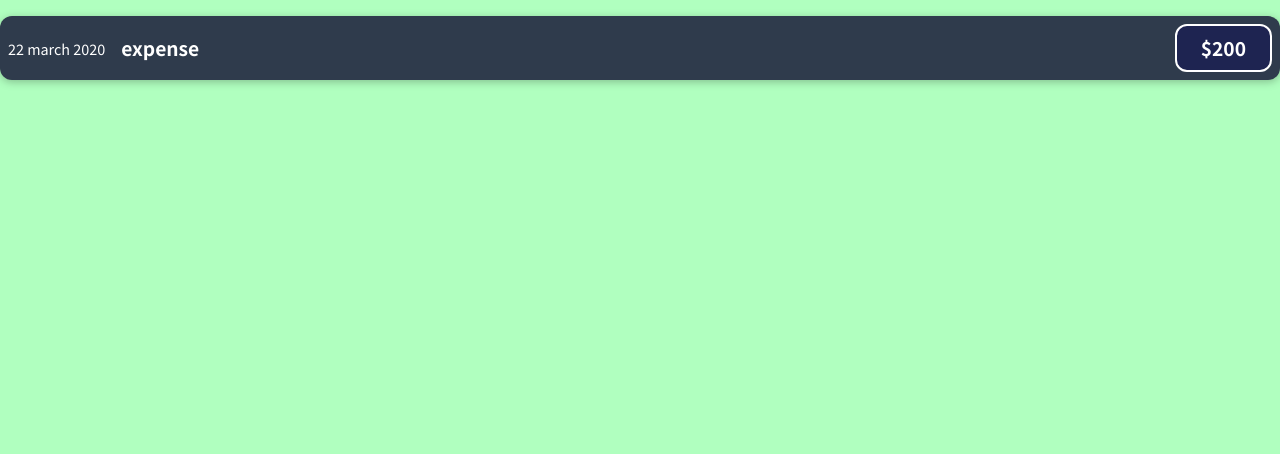
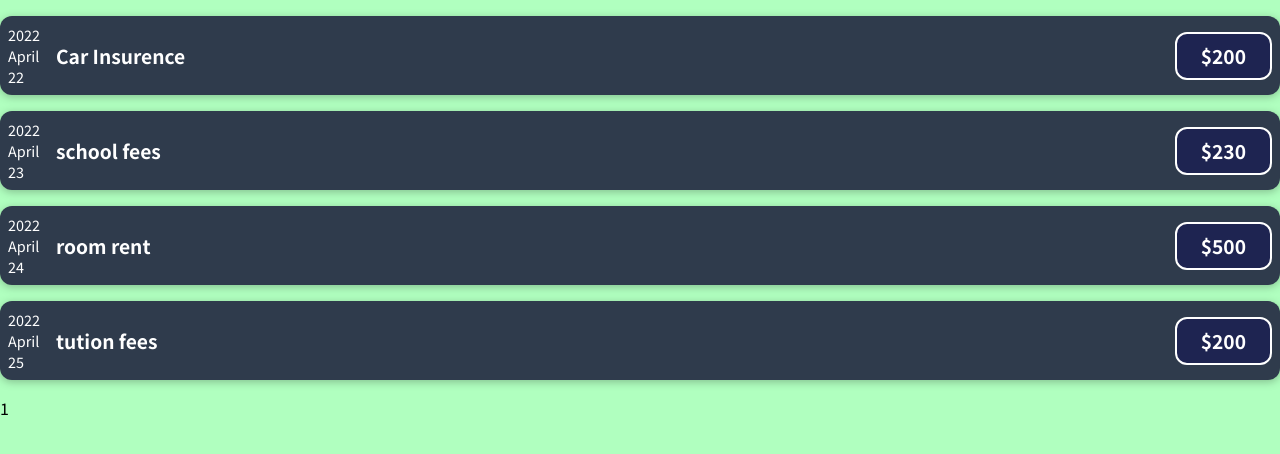
Before and after one commit to srikanthsoft2001/expense_tracker_application, a React (Create React App) app: page / in a window 1280 px wide. Shown: the top 454 px of the page. Built offline with nearby package versions, Linux system fonts and the light colour scheme; the HTML template or start-up script is replaced by a standard one.

Commit message:
let 8 props example finished

```diff
--- a/src/App.js
+++ b/src/App.js
@@ -2,10 +2,56 @@
 import ExpenseItem from "./components/ExpenseItem.js";
 
 function App() {
+  const expenses = [
+    {
+      id: 0,
+      title: "Car Insurence",
+      amount: 200,
+      date: new Date(2022, 3, 22),
+    },
+    {
+      id: 1,
+      title: "school fees",
+      amount: 230,
+      date: new Date(2022, 3, 23),
+    },
+    {
+      id: 2,
+      title: "room rent",
+      amount: 500,
+      date: new Date(2022, 3, 24),
+    },
+    {
+      id: 3,
+      title: "tution fees",
+      amount: 200,
+      date: new Date(2022, 3, 25),
+    },
+  ];
+
   return (
     <div className="app-container">
-      {/* create component ExponentItem and add that here. */}
-      <ExpenseItem />
+      <ExpenseItem
+        date={expenses[0].date}
+        title={expenses[0].title}
+        amount={expenses[0].amount}
+      />
+      <ExpenseItem
+        date={expenses[1].date}
+        title={expenses[1].title}
+        amount={expenses[1].amount}
+      />
+      <ExpenseItem
+        date={expenses[2].date}
+        title={expenses[2].title}
+        amount={expenses[2].amount}
+      />
+      <ExpenseItem
+        date={expenses[3].date}
+        title={expenses[3].title}
+        amount={expenses[3].amount}
+      />
+      1
     </div>
   );
 }
--- a/src/components/ExpenseItem.js
+++ b/src/components/ExpenseItem.js
@@ -2,13 +2,24 @@
 // import the css
 import "./ExpenseItem.css";
 
-function ExpenseItem() {
+function ExpenseItem(props) {
+  let year = props.date.getFullYear();
+  let month = props.date.toLocaleDateString("en-US", { month: "long" });
+  let day = props.date.toLocaleDateString("en-US", { day: "2-digit" });
+
   return (
+    // here it is will add to all the items by default
+    // to make unique values to all the components use variable
+    // creating and using here is not correct way as it is used in app.js we create there and add them
     <div className="expense-item">
-      <div>22 march 2020</div>
+      <div>
+        <div>{year}</div>
+        <div>{month}</div>
+        <div>{day}</div>
+      </div>
       <div className="expense-item__description">
-        <div>expense</div>
-        <div className="expense-item__price">$200</div>
+        <div>{props.title}</div>
+        <div className="expense-item__price">${props.amount}</div>
       </div>
     </div>
   );
```
